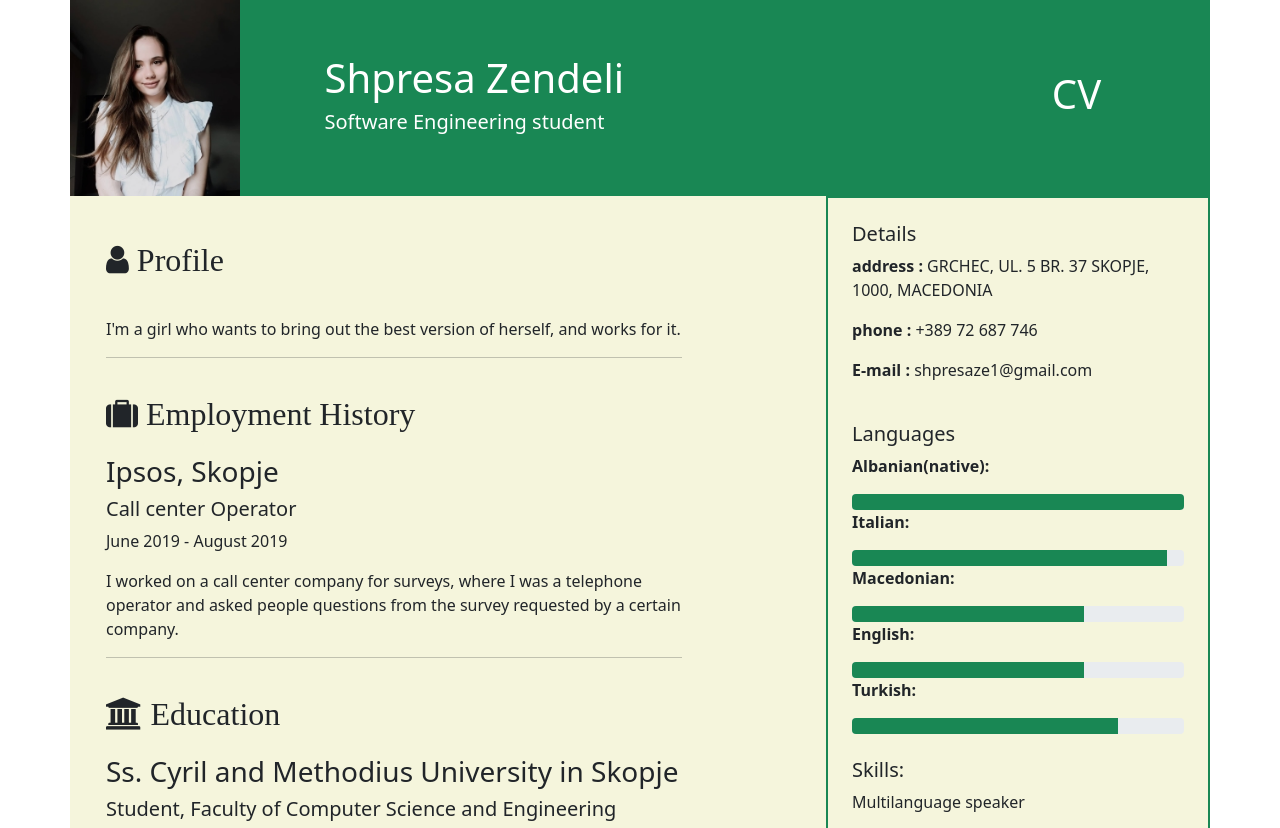
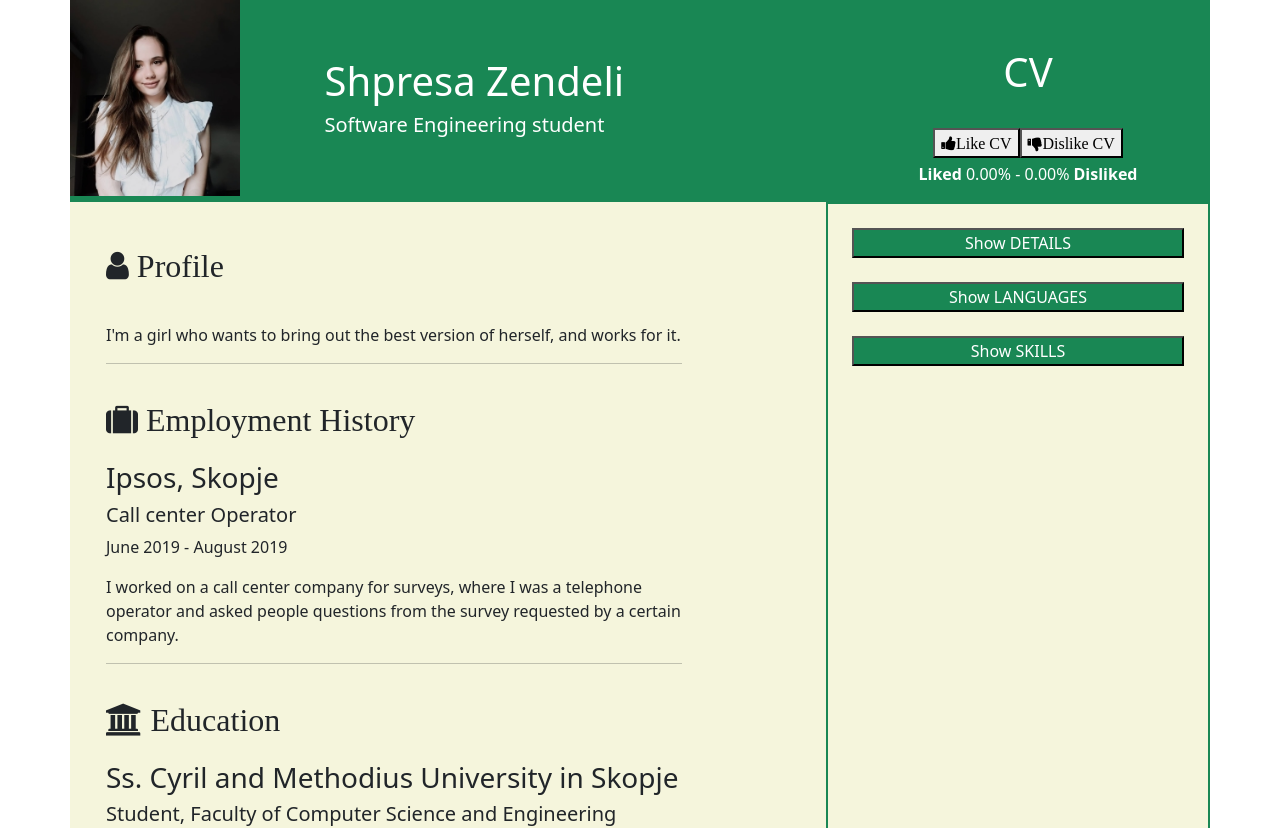
Before and after one commit to shpresaze/portfolio, a Vue app: page / in a window 1280 px wide. Shown: the top 828 px of the page. Built offline with nearby package versions, Linux system fonts and the light colour scheme.

Commit message:
Added Like CV option and HideShow options for Details,Languages,Skills

```diff
--- a/src/components/ContentCV.vue
+++ b/src/components/ContentCV.vue
@@ -49,6 +49,10 @@
         "
       >
         <div>
+          <button @click="toggleDetails" class="w-100 bg-success text-white">
+            {{ detailsActive ? "Hide" : "Show" }} DETAILS
+          </button>
+          <div v-if="detailsActive">
             <h5>Details</h5>
             <DetailsInfo
               title="address"
@@ -61,8 +65,13 @@
               class="text-break"
             />
           </div>
+        </div>
         <br />
         <div>
+          <button @click="toggleLanguages" class="w-100 bg-success text-white">
+            {{ languagesActive ? "Hide" : "Show" }} LANGUAGES
+          </button>
+          <div v-if="languagesActive">
             <h5>Languages</h5>
             <LanguageProgress title="Albanian(native)" progress="100" />
             <LanguageProgress title="Italian" progress="95" />
@@ -70,10 +79,16 @@
             <LanguageProgress title="English" progress="70" />
             <LanguageProgress title="Turkish" progress="80" />
           </div>
+        </div>
         <br />
         <div>
+          <button @click="toggleSkills" class="w-100 bg-success text-white">
+            {{ skillsActive ? "Hide" : "Show" }} SKILLS
+          </button>
+          <div v-if="skillsActive">
             <h5>Skills:</h5>
             <p v-for="skill in skills" v-bind:key="skill">{{ skill }}</p>
+          </div>
         </div>
       </div>
     </div>
@@ -109,7 +124,21 @@ export default {
         "C, C++",
         "C#",
       ],
+      detailsActive: false,
+      languagesActive: false,
+      skillsActive: false,
     };
+  },
+  methods: {
+    toggleDetails() {
+      this.detailsActive = !this.detailsActive;
+    },
+    toggleLanguages() {
+      this.languagesActive = !this.languagesActive;
+    },
+    toggleSkills() {
+      this.skillsActive = !this.skillsActive;
+    },
   },
 };
 </script>
--- a/src/components/HeaderInfos.vue
+++ b/src/components/HeaderInfos.vue
@@ -9,7 +9,7 @@
       </div>
       <div
         class="
-          col-sm-6 col-md-6 col-lg-6
+          col-sm-12 col-md-5 col-lg-5
           mh-100
           d-flex
           justify-content-center
@@ -23,15 +23,19 @@
       </div>
       <div
         class="
-          col-sm-3 col-md-3 col-lg-3
+          col-sm-12 col-md-4 col-lg-4
           d-flex
           align-items-center
           justify-content-center
           mh-100
+          pt-5
           text-center
+          flex-column
         "
       >
         <h1>CV</h1>
+        <br />
+        <LikeCV />
       </div>
     </div>
   </div>
@@ -41,7 +45,11 @@
 </style>
 
 <script>
+import LikeCV from "../components/LikeCV.vue";
 export default {
+  components: {
+    LikeCV,
+  },
   data() {
     return {};
   },
--- /dev/null
+++ b/src/components/LikeCV.vue
@@ -0,0 +1,58 @@
+<template>
+  <div
+    class="
+      d-flex
+      justify-content-center
+      align-items-center
+      flex-column
+      gap-1
+      container
+      bg-success
+    "
+  >
+    <div>
+      <button @click="++likes">
+        <i class="fa fa-thumbs-up" aria-hidden="true">Like CV</i>
+      </button>
+
+      <button @click="++dislikes">
+        <i class="fa fa-thumbs-down" aria-hidden="true">Dislike CV</i>
+      </button>
+    </div>
+    <p class="d-flex align-items-center text-break">
+      <strong class="pe-1">Liked</strong> {{ likesPercentage.toFixed(2) }}% -
+      {{ dislikePercentage.toFixed(2) }}%
+      <strong class="ps-1">Disliked</strong>
+    </p>
+  </div>
+</template>
+
+<script>
+export default {
+  data() {
+    return {
+      likes: 0,
+      dislikes: 0,
+    };
+  },
+  methods: {
+    clickedLike() {
+      this.likes++;
+    },
+  },
+  computed: {
+    likesPercentage() {
+      if (this.likes + this.dislikes === 0) return 0;
+      return (this.likes * 100) / (this.likes + this.dislikes);
+    },
+    dislikePercentage() {
+      if (this.likes + this.dislikes === 0) return 0;
+      return (this.dislikes * 100) / (this.likes + this.dislikes);
+    },
+  },
+  watch: {},
+};
+</script>
+
+<style>
+</style>
--- a/src/views/HomeView.vue
+++ b/src/views/HomeView.vue
@@ -1,5 +1,5 @@
 <template>
-  <div class="">
+  <div>
     <HeaderInfos />
     <ContentCV />
   </div>
@@ -7,6 +7,7 @@
 
 <script>
 // @ is an alias to /src
+// import LikeCV from "../components/LikeCV.vue";
 import ContentCV from "../components/ContentCV.vue";
 import HeaderInfos from "../components/HeaderInfos.vue";
 export default {
```
Lines whose indentation alone changed are shown as unchanged.
